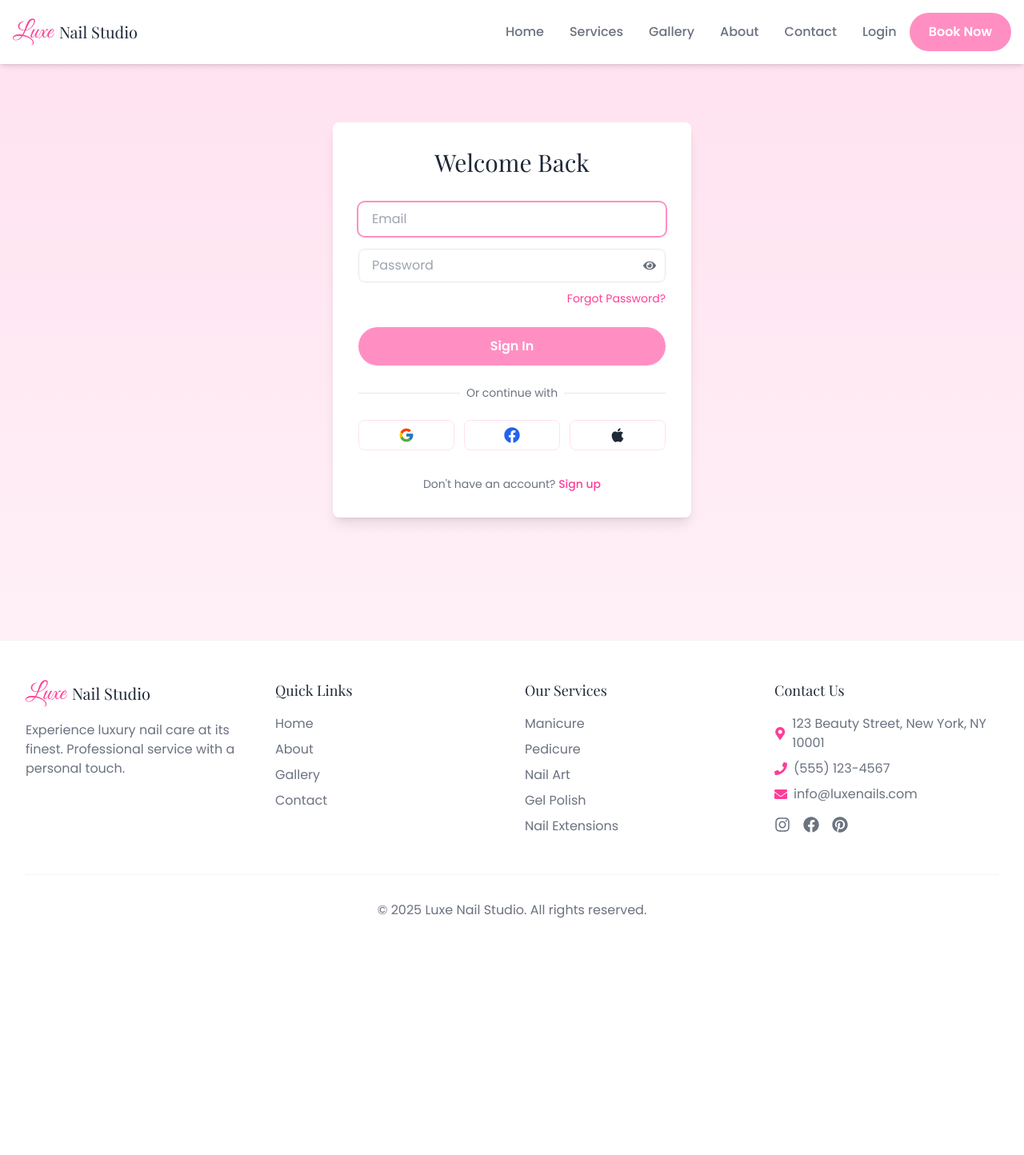
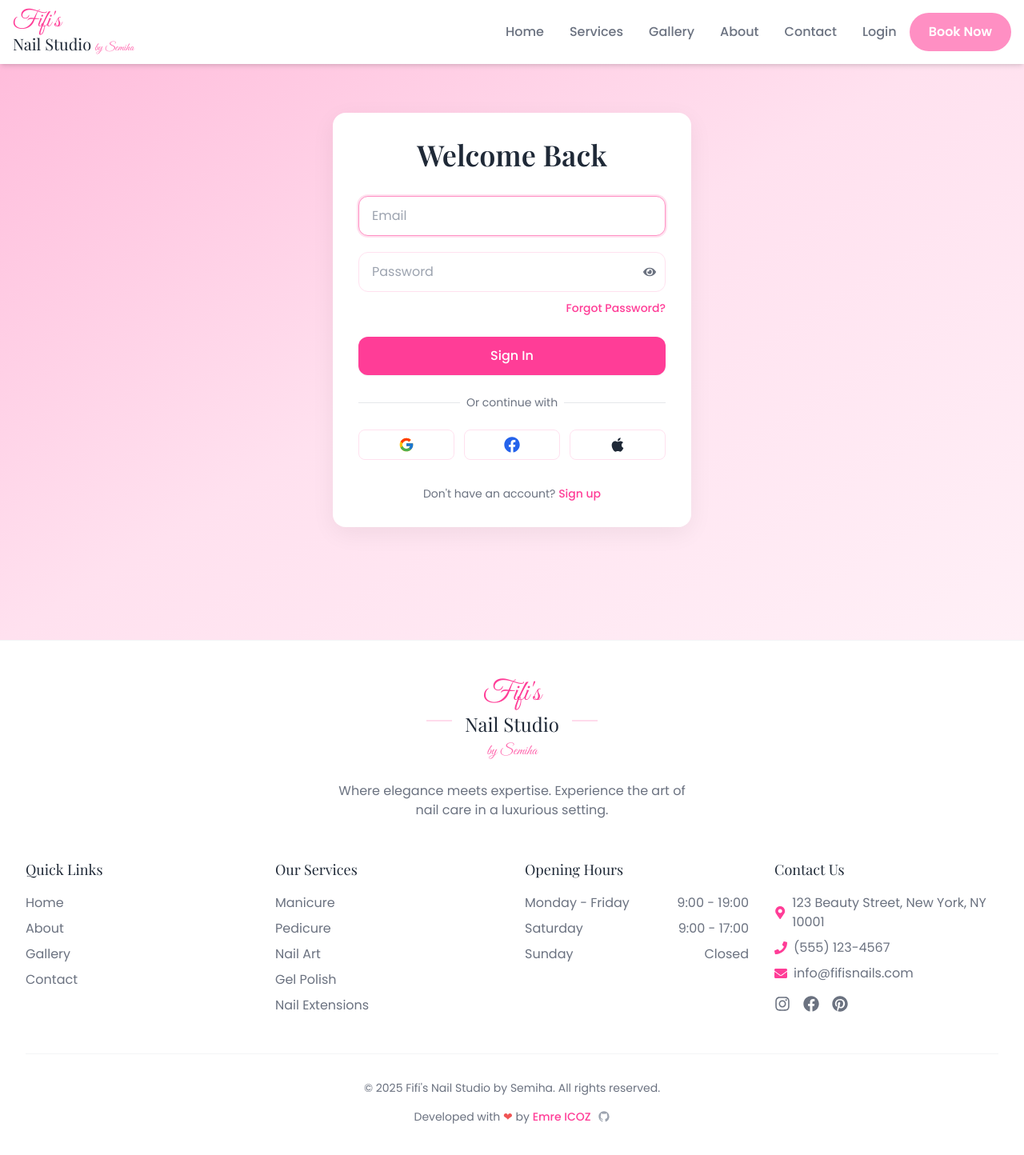
Before and after one commit to emreicoz07/LuxeNailStudio, a React (Vite) app in the folder frontend/: page /login in a window 1280 px wide. Shown: the top 1444 px of the page at 80% size. Before the commit the page ends 1198 px from the top, so only its background shows below. Built offline with nearby package versions, Linux system fonts and the light colour scheme.

Commit message:
logo and footer changed

```diff
--- a/frontend/src/components/layout/Footer.tsx
+++ b/frontend/src/components/layout/Footer.tsx
@@ -1,23 +1,31 @@
 import React from 'react';
 import { Link } from 'react-router-dom';
-import { FaInstagram, FaFacebook, FaPinterest, FaPhone, FaEnvelope, FaMapMarkerAlt } from 'react-icons/fa';
+import { FaMapMarkerAlt, FaPhone, FaEnvelope, FaInstagram, FaFacebook, FaPinterest } from 'react-icons/fa';
 
 const Footer: React.FC = () => {
   return (
     <footer className="bg-white border-t border-gray-100">
       <div className="container py-12">
+        {/* Logo Section with Decorative Elements */}
+        <div className="flex flex-col items-center mb-12">
+          <div className="relative">
+            <div className="absolute -left-8 -right-8 top-1/2 transform -translate-y-1/2">
+              <div className="border-t border-primary-200 w-full"></div>
+            </div>
+            <Link to="/" className="relative bg-white px-4 flex flex-col items-center">
+              <span className="font-accent text-4xl text-primary-500 leading-none mb-1">Fifi's</span>
+              <div className="flex flex-col items-center">
+                <span className="font-secondary text-2xl text-text-primary">Nail Studio</span>
+                <span className="font-accent text-lg text-primary-400 mt-1">by Semiha</span>
+              </div>
+            </Link>
+          </div>
+          <p className="mt-6 text-text-secondary text-center max-w-md">
+            Where elegance meets expertise. Experience the art of nail care in a luxurious setting.
+          </p>
+        </div>
+
         <div className="grid grid-cols-1 md:grid-cols-4 gap-8">
-          {/* Brand */}
-          <div>
-            <Link to="/" className="flex items-center space-x-2">
-              <span className="font-accent text-3xl text-primary-500">Luxe</span>
-              <span className="font-secondary text-xl">Nail Studio</span>
-            </Link>
-            <p className="mt-4 text-text-secondary">
-              Experience luxury nail care at its finest. Professional service with a personal touch.
-            </p>
-          </div>
-
           {/* Quick Links */}
           <div>
             <h4 className="font-secondary text-lg mb-4">Quick Links</h4>
@@ -52,6 +60,25 @@ const Footer: React.FC = () => {
             </ul>
           </div>
 
+          {/* Opening Hours */}
+          <div>
+            <h4 className="font-secondary text-lg mb-4">Opening Hours</h4>
+            <ul className="space-y-2 text-text-secondary">
+              <li className="flex justify-between">
+                <span>Monday - Friday</span>
+                <span>9:00 - 19:00</span>
+              </li>
+              <li className="flex justify-between">
+                <span>Saturday</span>
+                <span>9:00 - 17:00</span>
+              </li>
+              <li className="flex justify-between">
+                <span>Sunday</span>
+                <span>Closed</span>
+              </li>
+            </ul>
+          </div>
+
           {/* Contact */}
           <div>
             <h4 className="font-secondary text-lg mb-4">Contact Us</h4>
@@ -66,7 +93,7 @@ const Footer: React.FC = () => {
               </li>
               <li className="flex items-center space-x-2">
                 <FaEnvelope className="text-primary-500" />
-                <span>info@luxenails.com</span>
+                <span>info@fifisnails.com</span>
               </li>
             </ul>
             <div className="flex space-x-4 mt-4">
@@ -83,9 +110,35 @@ const Footer: React.FC = () => {
           </div>
         </div>
 
-        {/* Copyright */}
-        <div className="border-t border-gray-100 mt-12 pt-8 text-center text-text-secondary">
-          <p>© {new Date().getFullYear()} Luxe Nail Studio. All rights reserved.</p>
+        {/* Copyright Section */}
+        <div className="mt-12 pt-8 border-t border-gray-100 space-y-4">
+          <p className="text-center text-text-secondary text-sm">
+            © {new Date().getFullYear()} Fifi's Nail Studio by Semiha. All rights reserved.
+          </p>
+
+          <p className="text-gray-500 text-sm text-center">
+            Developed with <span className="text-red-500 animate-pulse">❤</span> by{' '}
+            <span className="inline-flex items-center gap-2 justify-center">
+              <a
+                href="https://www.linkedin.com/in/emre-içöz"
+                target="_blank"
+                rel="noopener noreferrer"
+                className="text-primary-500 hover:text-primary-600 transition-colors duration-300 font-medium"
+              >
+                Emre ICOZ
+              </a>
+              <a
+                href="https://github.com/emreicoz07"
+                target="_blank"
+                rel="noopener noreferrer"
+                className="text-gray-400 hover:text-gray-600 transition-colors duration-300"
+              >
+                <svg className="w-4 h-4" fill="currentColor" viewBox="0 0 24 24">
+                  <path fillRule="evenodd" d="M12 2C6.477 2 2 6.477 2 12c0 4.42 2.87 8.17 6.84 9.5.5.08.66-.23.66-.5v-1.69c-2.77.6-3.36-1.34-3.36-1.34-.46-1.16-1.11-1.47-1.11-1.47-.91-.62.07-.6.07-.6 1 .07 1.53 1.03 1.53 1.03.87 1.52 2.34 1.07 2.91.83.09-.65.35-1.09.63-1.34-2.22-.25-4.55-1.11-4.55-4.92 0-1.11.38-2 1.03-2.71-.1-.25-.45-1.29.1-2.64 0 0 .84-.27 2.75 1.02.79-.22 1.65-.33 2.5-.33.85 0 1.71.11 2.5.33 1.91-1.29 2.75-1.02 2.75-1.02.55 1.35.2 2.39.1 2.64.65.71 1.03 1.6 1.03 2.71 0 3.82-2.34 4.66-4.57 4.91.36.31.69.92.69 1.85V21c0 .27.16.59.67.5C19.14 20.16 22 16.42 22 12A10 10 0 0012 2z" clipRule="evenodd" />
+                </svg>
+              </a>
+            </span>
+          </p>
         </div>
       </div>
     </footer>
--- a/frontend/src/components/layout/Navbar.tsx
+++ b/frontend/src/components/layout/Navbar.tsx
@@ -19,10 +19,13 @@ const Navbar: React.FC = () => {
     <nav className="fixed w-full bg-white shadow-md z-50">
       <div className="container mx-auto px-4">
         <div className="flex justify-between items-center h-20">
-          {/* Logo */}
-          <Link to="/" className="flex items-center space-x-2">
-            <span className="font-accent text-3xl text-primary-500">Luxe</span>
-            <span className="font-secondary text-xl">Nail Studio</span>
+          {/* Updated Logo */}
+          <Link to="/" className="flex flex-col items-start">
+            <span className="font-accent text-3xl text-primary-500 leading-none">Fifi's</span>
+            <div className="flex items-baseline space-x-1">
+              <span className="font-secondary text-xl">Nail Studio</span>
+              <span className="font-accent text-sm text-primary-400">by Semiha</span>
+            </div>
           </Link>
 
           {/* Desktop Navigation */}
--- a/frontend/src/pages/ForgotPasswordPage.tsx
+++ b/frontend/src/pages/ForgotPasswordPage.tsx
@@ -13,11 +13,12 @@ const ForgotPasswordPage = () => {
   };
 
   return (
-    <div className="min-h-screen flex items-center justify-center bg-gradient-to-b from-primary-100 to-primary-50">
+    <div className="min-h-screen flex items-center justify-center bg-gradient-to-br from-primary-200 via-primary-100 to-primary-50">
       <motion.div
         initial={{ opacity: 0, y: 20 }}
         animate={{ opacity: 1, y: 0 }}
-        className="bg-white p-8 rounded-lg shadow-lg w-full max-w-md mx-4"
+        transition={{ duration: 0.6, ease: "easeOut" }}
+        className="bg-white p-8 rounded-2xl shadow-[0_8px_30px_rgb(0,0,0,0.06)] w-full max-w-md mx-4"
       >
         <h1 className="text-3xl font-secondary text-center mb-4">Reset Password</h1>
 
--- a/frontend/src/pages/LoginPage.tsx
+++ b/frontend/src/pages/LoginPage.tsx
@@ -17,42 +17,52 @@ const LoginPage = () => {
   };
 
   return (
-    <div className="min-h-screen flex items-center justify-center bg-gradient-to-b from-primary-100 to-primary-50">
+    <div className="min-h-screen flex items-center justify-center bg-gradient-to-br from-primary-200 via-primary-100 to-primary-50">
       <motion.div
         initial={{ opacity: 0, y: 20 }}
         animate={{ opacity: 1, y: 0 }}
-        className="bg-white p-8 rounded-lg shadow-lg w-full max-w-md"
+        transition={{ duration: 0.6, ease: "easeOut" }}
+        className="bg-white p-8 rounded-2xl shadow-[0_8px_30px_rgb(0,0,0,0.06)] w-full max-w-md mx-4"
       >
-        <h1 className="text-3xl font-secondary text-center mb-8">Welcome Back</h1>
+        <h1 className="text-4xl font-secondary font-semibold text-center mb-8 text-text-primary">
+          Welcome Back
+        </h1>
 
         <form onSubmit={handleSubmit}>
           <motion.div
-            whileFocus={{ scale: 1.02 }}
-            className="space-y-4"
+            className="space-y-5"
           >
-            <div>
+            <motion.div
+              whileFocus={{ scale: 1.01 }}
+              transition={{ duration: 0.2 }}
+            >
               <input
                 type="email"
                 placeholder="Email"
                 autoFocus
-                className="input"
+                className="w-full px-4 py-3 rounded-xl border border-primary-100 focus:border-primary-300 focus:ring-2 focus:ring-primary-100 outline-none transition-all duration-200"
                 value={formData.email}
                 onChange={(e) => setFormData({ ...formData, email: e.target.value })}
               />
-            </div>
+            </motion.div>
 
             <div className="relative">
+              <motion.div
+                whileFocus={{ scale: 1.01 }}
+                transition={{ duration: 0.2 }}
+              >
                 <input
                   type={showPassword ? "text" : "password"}
                   placeholder="Password"
-                className="input pr-10"
+                  className="w-full px-4 py-3 rounded-xl border border-primary-100 focus:border-primary-300 focus:ring-2 focus:ring-primary-100 outline-none transition-all duration-200 pr-10"
                   value={formData.password}
                   onChange={(e) => setFormData({ ...formData, password: e.target.value })}
                 />
+              </motion.div>
               <button
                 type="button"
                 onClick={() => setShowPassword(!showPassword)}
-                className="absolute right-3 top-1/2 transform -translate-y-1/2 text-text-secondary hover:text-primary-500 transition-colors"
+                className="absolute right-3 top-1/2 transform -translate-y-1/2 text-text-secondary hover:text-primary-500 transition-colors duration-200"
               >
                 {showPassword ? <FaEyeSlash /> : <FaEye />}
               </button>
@@ -62,15 +72,17 @@ const LoginPage = () => {
           <div className="text-right mt-2">
             <Link
               to="/forgot-password"
-              className="text-primary-500 hover:text-primary-600 text-sm"
+              className="text-primary-500 hover:text-primary-600 text-sm font-medium transition-colors duration-200"
             >
               Forgot Password?
             </Link>
           </div>
 
           <motion.button
-            whileHover={{ scale: 1.02 }}
-            className="btn btn-primary w-full mt-6"
+            whileHover={{ scale: 1.02, backgroundColor: '#FF147B' }}
+            whileTap={{ scale: 0.98 }}
+            transition={{ duration: 0.2 }}
+            className="w-full px-6 py-3 mt-6 bg-primary-500 text-white rounded-xl font-medium shadow-sm hover:shadow-md transition-all duration-200"
             type="submit"
           >
             Sign In
--- a/frontend/src/pages/RegisterPage.tsx
+++ b/frontend/src/pages/RegisterPage.tsx
@@ -30,11 +30,12 @@ const RegisterPage = () => {
   };
 
   return (
-    <div className="min-h-screen flex items-center justify-center bg-gradient-to-b from-primary-100 to-primary-50 py-12">
+    <div className="min-h-screen flex items-center justify-center bg-gradient-to-br from-primary-200 via-primary-100 to-primary-50">
       <motion.div
         initial={{ opacity: 0, y: 20 }}
         animate={{ opacity: 1, y: 0 }}
-        className="bg-white p-8 rounded-lg shadow-lg w-full max-w-md mx-4"
+        transition={{ duration: 0.6, ease: "easeOut" }}
+        className="bg-white p-8 rounded-2xl shadow-[0_8px_30px_rgb(0,0,0,0.06)] w-full max-w-md mx-4"
       >
         <h1 className="text-3xl font-secondary text-center mb-8">Create Account</h1>
 
```
Lines whose indentation alone changed are shown as unchanged.
